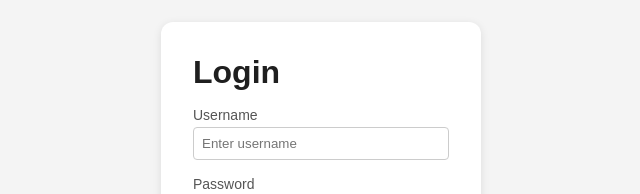
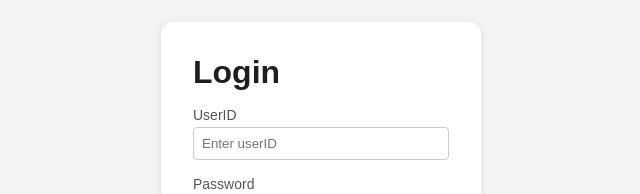
Before and after one commit to ZWaldbusser/APADTeam1, a React (Vite) app in the folder client/: page /login in a window 1280 px wide. Shown: the part 229-423 px from the top of the page, without its empty margins (319-959 px from the left). Built offline with nearby package versions, Linux system fonts and the light colour scheme.

Commit message:
Login Functionality

```diff
--- a/client/src/pages/Login.jsx
+++ b/client/src/pages/Login.jsx
@@ -3,7 +3,7 @@ import { useState } from "react";
 import "../styles/Login.css";
 
 function Login() {
-  const [username, setUsername] = useState("");
+  const [userID, setUserID] = useState("");
   const [password, setPassword] = useState("");
 
   return (
@@ -11,12 +11,12 @@ function Login() {
     <div className="login-box">
       <h1>Login</h1>
 
-      <label>Username</label>
+      <label>UserID</label>
       <input
         type="text"
-        placeholder="Enter username"
-        value={username}
-        onChange={(e) => setUsername(e.target.value)}
+        placeholder="Enter userID"
+        value={userID}
+        onChange={(e) => setUserID(e.target.value)}
       />
 
       <label>Password</label>
@@ -27,7 +27,19 @@ function Login() {
         onChange={(e) => setPassword(e.target.value)}
       />
 
-      <button onClick={() => console.log(username, password)}> Login
+      <button onClick={async () =>{
+        try {
+          const response = await window.fetch('/api/login', {
+            method: 'POST',
+            headers: {'Content-Type': 'application/json'},
+            body: JSON.stringify({userID: userID, password: password})
+          });
+          const data = await response.json();
+          console.log(data);
+        } catch (error){
+          console.error('Login failed. ', error);
+        }
+      }}> Login
       </button>
     </div>
     </main>
--- a/client/vite.config.js
+++ b/client/vite.config.js
@@ -8,4 +8,13 @@ export default defineConfig({
     react(),
     babel({ presets: [reactCompilerPreset()] })
   ],
+  server: {
+    allowedHosts: ['localhost'],
+    proxy: {
+      '/api': {
+        target: 'http://127.0.0.1:5000',
+        changeOrigin: true,
+      },
+    },
+  },
 })
```
Also changed, not shown: 1 other file (tests, documents, lock files or other folders).
